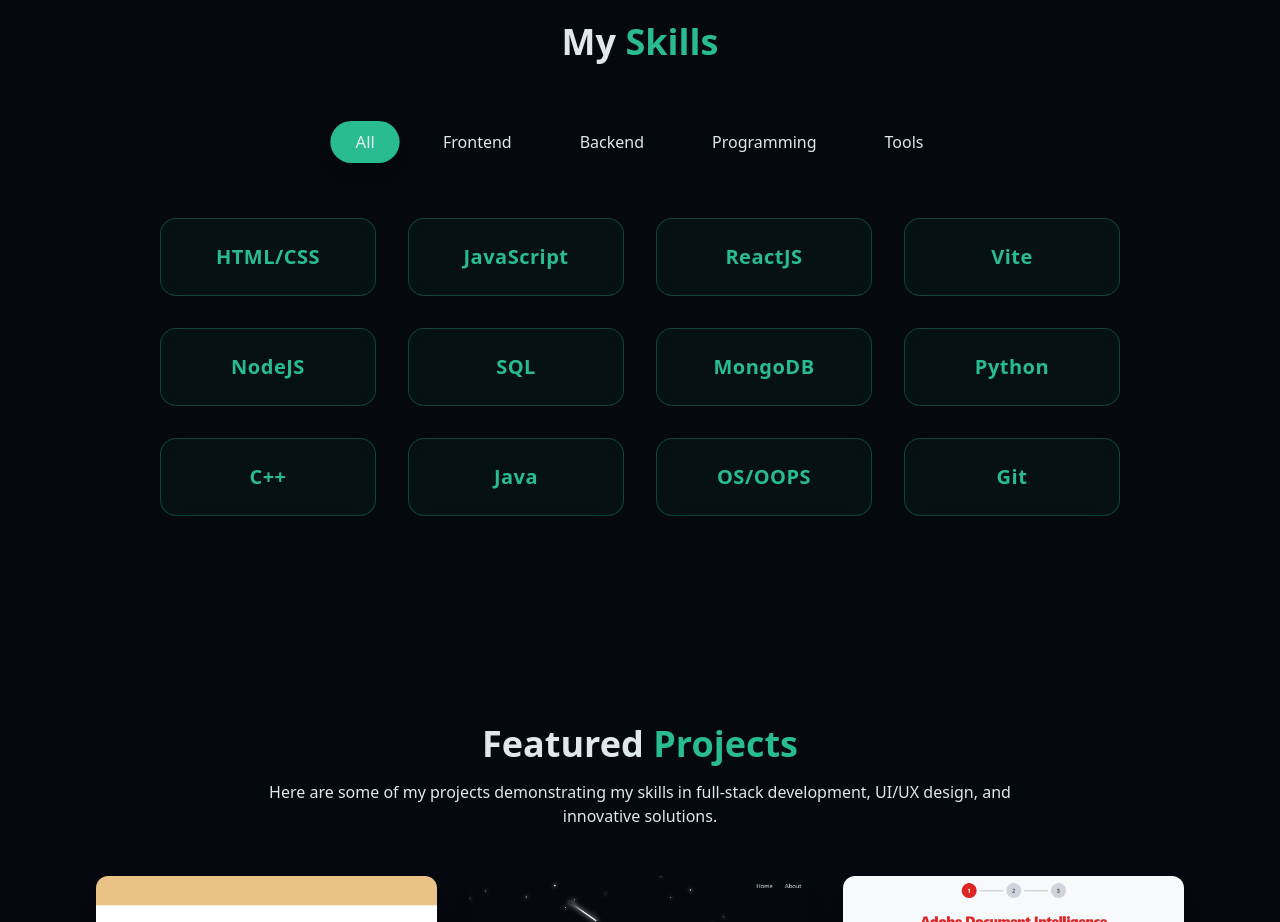
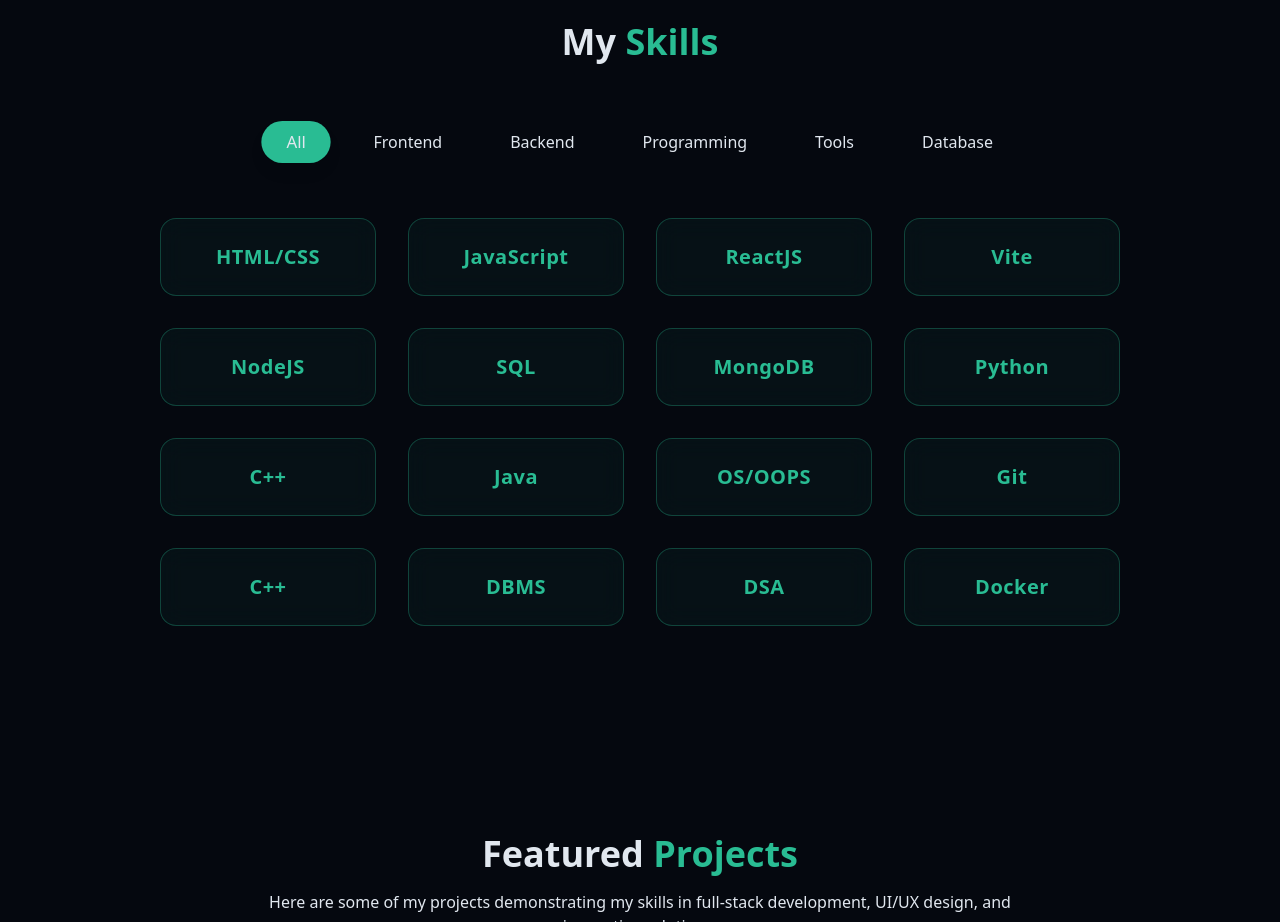
Before and after one commit to Ankitarai27/Portfolio, a React (Vite) app: page / in a window 1280 px wide. Shown: the part 1620-2542 px from the top of the page. Built offline with nearby package versions, Linux system fonts and the light colour scheme.

Commit message:
#updated skill

```diff
--- a/src/components/SkillsSection.jsx
+++ b/src/components/SkillsSection.jsx
@@ -8,17 +8,23 @@
   { name: "Vite", category: "frontend" },
 
   { name: "NodeJS", category: "backend" },
-  { name: "SQL", category: "backend" },
-  { name: "MongoDB", category: "backend" },
+  { name: "SQL", category: "database" },
+  { name: "MongoDB", category: "database" },
   { name: "Python", category: "backend" },
 
   { name: "C++", category: "programming" },
   { name: "Java", category: "programming" },
   { name: "OS/OOPS", category: "programming" },
   { name: "Git", category: "tools" },
+
+   { name: "C++", category: "programming" },
+  { name: "DBMS", category: "database" },
+  { name: "DSA", category: "programming" },
+  { name: "Docker", category: "tools" },
+
 ];
 
-const categories = ["all", "frontend", "backend", "programming", "tools"];
+const categories = ["all", "frontend", "backend", "programming", "tools", "database"];
 
 export const SkillsSection = () => {
   const [activeCategory, setActiveCategory] = useState("all");
```
